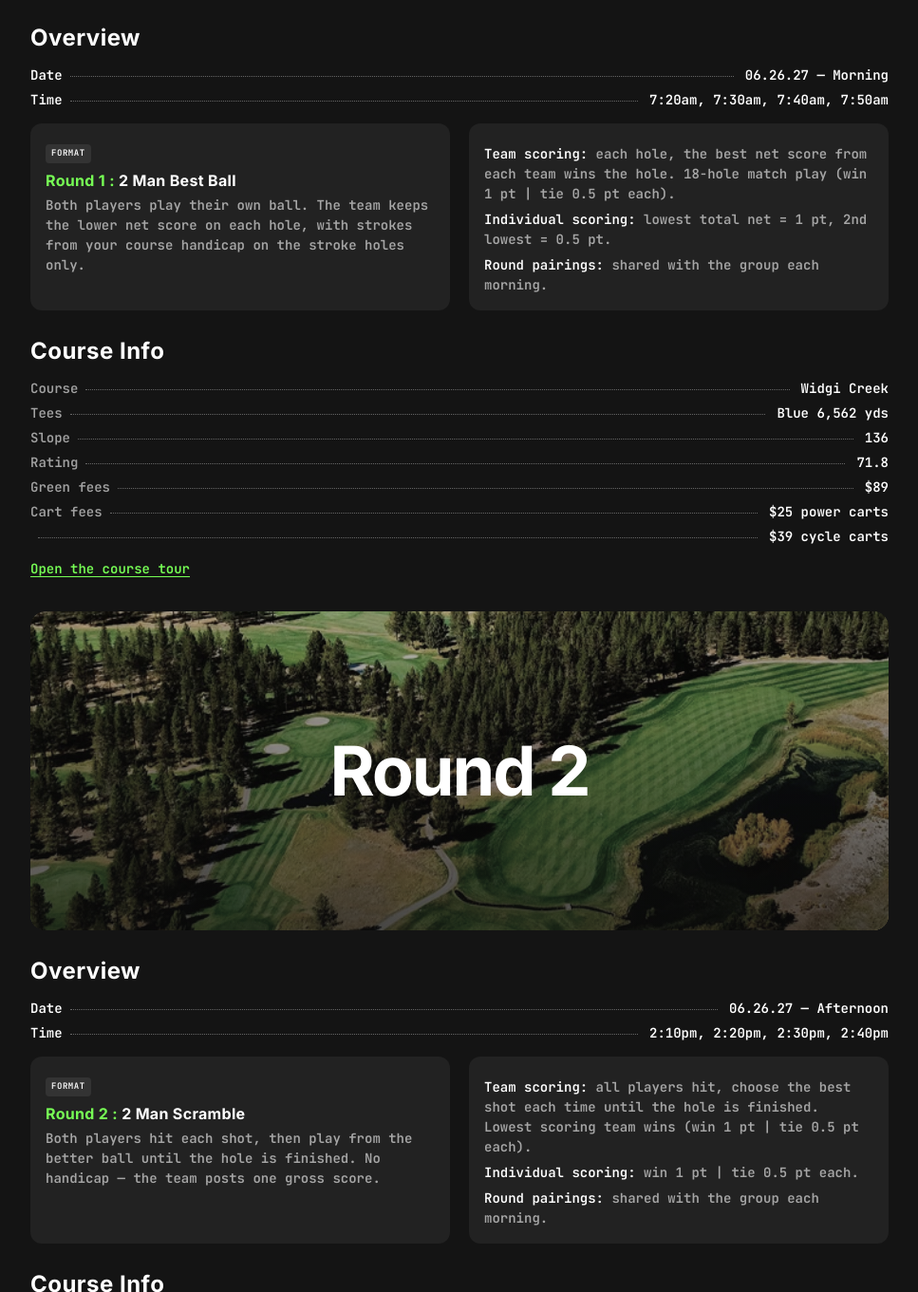
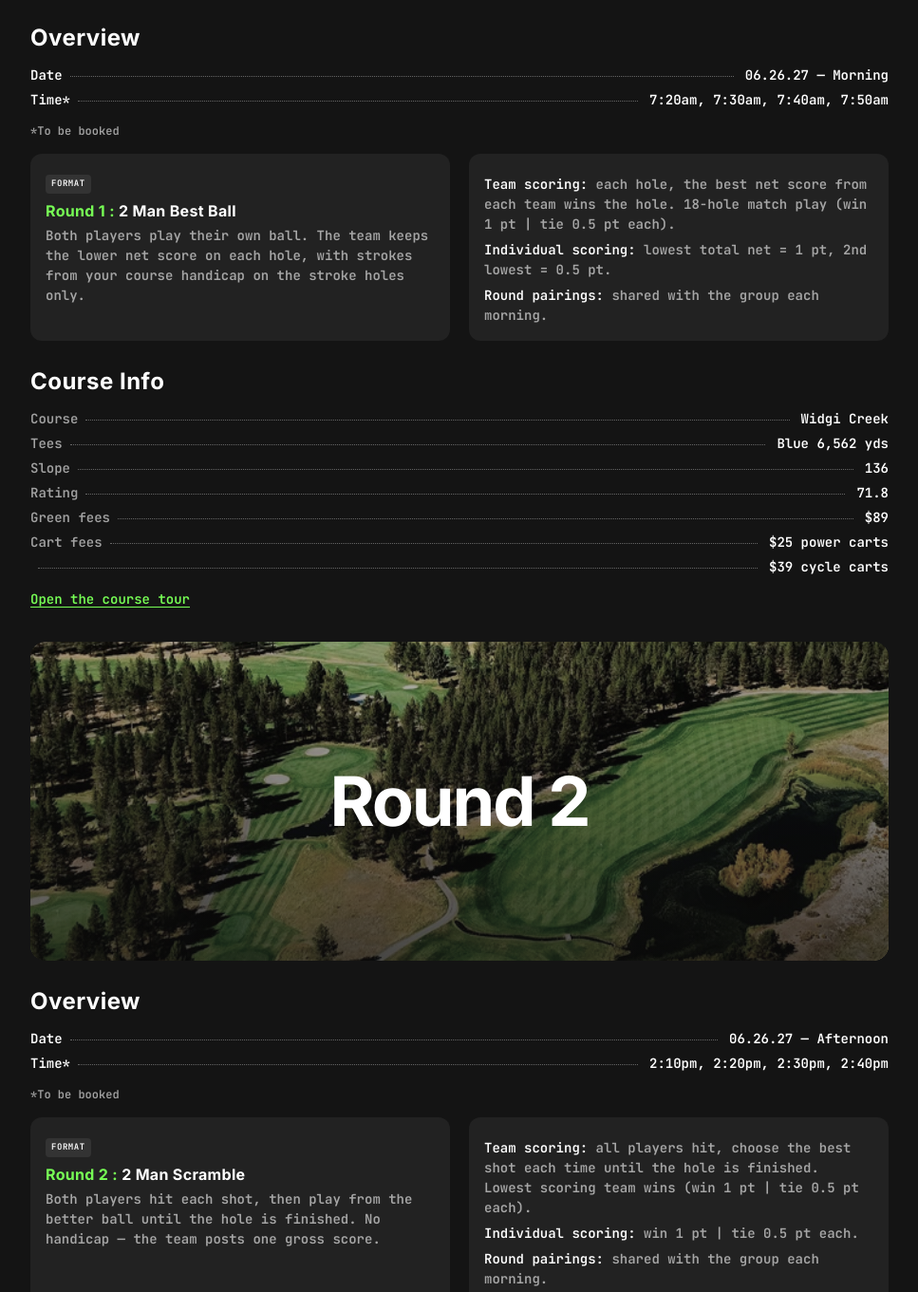
Before and after one commit to jwon-des/2027golftrip, a plain HTML site: page saturday.html in a window 1280 px wide. Shown: the part 515-1876 px from the top of the page at 95% size, without its empty margins (156-1123 px from the left). Drawn offline with Linux system fonts and the light colour scheme.

Commit message:
Mark Saturday through Monday tee times as still to be booked.
Co-authored-by: Cursor <cursoragent@cursor.com>

```diff
--- a/css/site.css
+++ b/css/site.css
@@ -254,6 +254,14 @@ h2 {
 }
 
 .facts { display: grid; gap: 8px; margin-top: 10px; }
+
+.time-note {
+  margin: 8px 0 16px;
+  color: var(--text-secondary);
+  font-family: var(--mono);
+  font-size: 12px;
+  font-weight: 600;
+}
 
 .fact {
   display: flex;
@@ -622,6 +630,7 @@ h2 {
   .day-block > .hero,
   .day-block > h2,
   .day-block > .facts,
+  .day-block > .time-note,
   .day-block > .map-link,
   .day-block > .text-link,
   .day-block > .group-label,
@@ -636,6 +645,7 @@ h2 {
   .day-block > .hero,
   .day-block > h2,
   .day-block > .facts,
+  .day-block > .time-note,
   .day-block > .card,
   .day-block > .map-link,
   .day-block > .text-link,
--- a/saturday.html
+++ b/saturday.html
@@ -67,8 +67,9 @@
         <h2>Overview</h2>
         <div class="facts">
           <div class="fact"><span class="is-primary">Date</span><span class="fact-line"></span><span class="fact-value">06.26.27 — Morning</span></div>
-          <div class="fact"><span class="is-primary">Time</span><span class="fact-line"></span><span class="fact-value">7:20am, 7:30am, 7:40am, 7:50am</span></div>
+          <div class="fact"><span class="is-primary">Time*</span><span class="fact-line"></span><span class="fact-value">7:20am, 7:30am, 7:40am, 7:50am</span></div>
         </div>
+        <p class="time-note">*To be booked</p>
         <article class="card">
           <p class="tag">FORMAT</p>
           <h3>Round 1 : <span class="round-name">2 Man Best Ball</span></h3>
@@ -100,8 +101,9 @@
         <h2>Overview</h2>
         <div class="facts">
           <div class="fact"><span class="is-primary">Date</span><span class="fact-line"></span><span class="fact-value">06.26.27 — Afternoon</span></div>
-          <div class="fact"><span class="is-primary">Time</span><span class="fact-line"></span><span class="fact-value">2:10pm, 2:20pm, 2:30pm, 2:40pm</span></div>
+          <div class="fact"><span class="is-primary">Time*</span><span class="fact-line"></span><span class="fact-value">2:10pm, 2:20pm, 2:30pm, 2:40pm</span></div>
         </div>
+        <p class="time-note">*To be booked</p>
         <article class="card">
           <p class="tag">FORMAT</p>
           <h3>Round 2 : <span class="round-name">2 Man Scramble</span></h3>
```
Also changed, not shown: monday.html (+2 -1 lines), sunday.html (+2 -1 lines).
